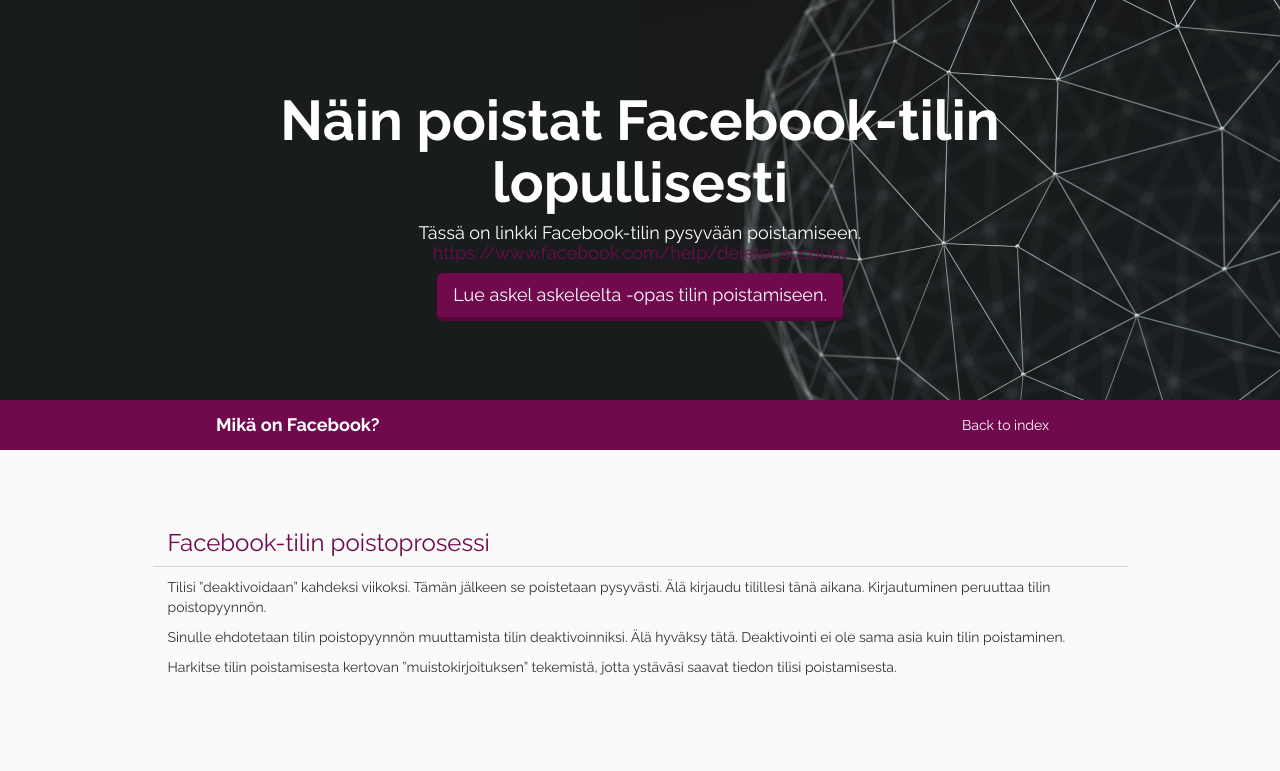
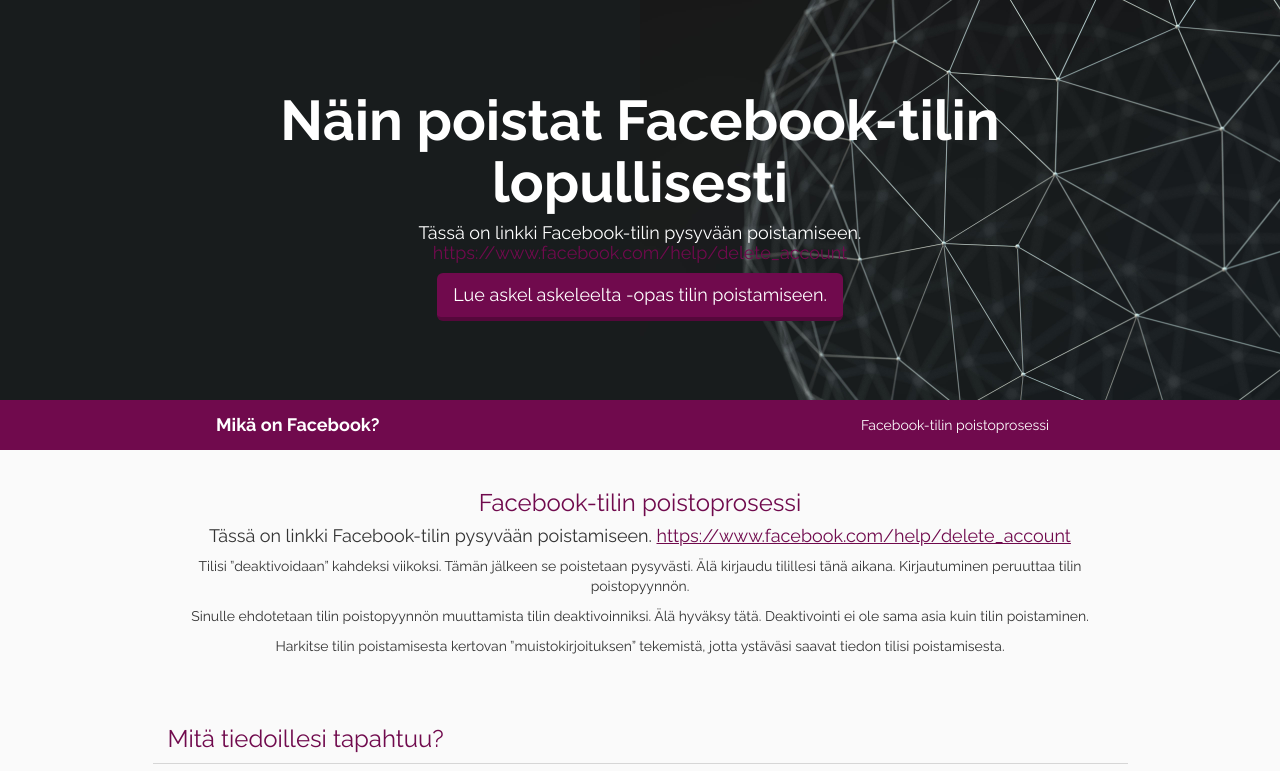
Before and after one commit to juhanurmi/delete-facebook, a plain HTML site: page poista.html in a window 1280 px wide. Shown: the top 771 px of the page. Drawn offline with nearby package versions, Linux system fonts and the light colour scheme; some packages are replaced by stand-ins of ours; a script that the page names is missing.

Commit message:
CSS fixes.

```diff
--- a/poista.html
+++ b/poista.html
@@ -46,19 +46,20 @@
         </div>
         <div class="collapse navbar-collapse" id="bs-example-navbar-collapse-1">
           <ul class="nav navbar-nav navbar-right">
-            <li><a href="index.html">Back to index</a></li>
+            <li><a data-scroll href="index.html#poista">Facebook-tilin poistoprosessi</a></li>
           </ul>
         </div>
       </div>
     </nav>
 
-    <section id="abusewrap">
+    <section id="poista">
       <div class="container">
         <div class="row centered">
           <div class="col-md-10 center-block head">
             <h3>Facebook-tilin poistoprosessi</h3>
           </div>
           <div class="col-md-10 center-block">
+            <h4>Tässä on linkki Facebook-tilin pysyvään poistamiseen. <a href="https://www.facebook.com/help/delete_account" target="_blank">https://www.facebook.com/help/delete_account</a></h4>
             <p>Tilisi ”deaktivoidaan” kahdeksi viikoksi. Tämän jälkeen se poistetaan pysyvästi. Älä kirjaudu tilillesi tänä aikana. Kirjautuminen peruuttaa tilin poistopyynnön.</p>
             <p>Sinulle ehdotetaan tilin poistopyynnön muuttamista tilin deaktivoinniksi. Älä hyväksy tätä. Deaktivointi ei ole sama asia kuin tilin poistaminen.</p>
             <p>Harkitse tilin poistamisesta kertovan ”muistokirjoituksen” tekemistä, jotta ystäväsi saavat tiedon tilisi poistamisesta.</p>
```
Also changed, not shown: index.html (+1 -1 lines), 1 other file.
